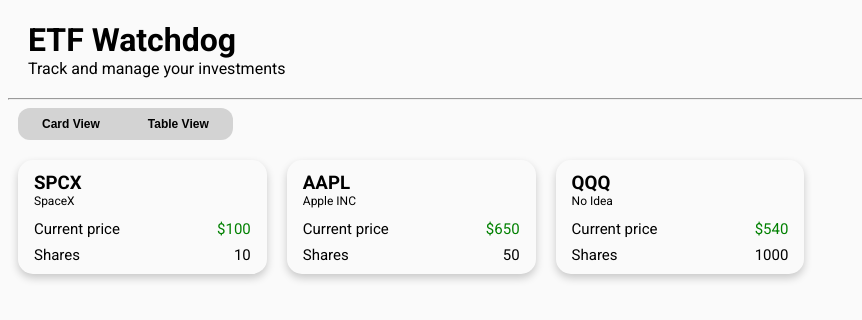
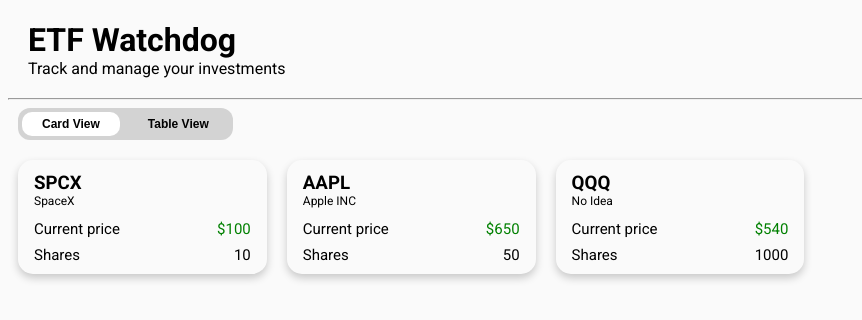
Before and after one commit to tiefaul/etf-watchdog-api, a SvelteKit app in the folder frontend/: page / in a window 1280 px wide. Shown: the top 320 px of the page, without its empty margins (0-862 px from the left). Built offline with nearby package versions, Linux system fonts and the light colour scheme; a web font is replaced by a local one.

Commit message:
Got the active state to stay on the card view and table view buttons

```diff
--- a/frontend/src/routes/+page.svelte
+++ b/frontend/src/routes/+page.svelte
@@ -1,12 +1,12 @@
 <script lang='ts'>
   import { Card } from '$lib/components';
   let { data } = $props();
-  let card = $state(true)
+  let card = $state(true);
 </script>
 
 <div class="switch-container">
-  <button onclick={() => card = true}>Card View</button>
-  <button onclick={() => card = false}>Table View</button>
+  <button class="switch-container-button {card ? 'switch-container-button-active' : 'switch-container-button'}" onclick={() => card = true}>Card View</button>
+  <button class="switch-container-button {card ? 'switch-container-button' : 'switch-container-button-active'}" onclick={() => card = false}>Table View</button>
 </div>
 
 {#if card}
@@ -60,7 +60,7 @@
     flex-wrap: wrap;
   }
 
-  .switch-container button {
+  .switch-container-button {
     border: none;
     background: none;
     padding: 5px 20px;
@@ -73,7 +73,17 @@
     cursor: pointer;
   }
 
-  .switch-container button:focus {
+  .switch-container-button-active {
+    border: none;
+    background: none;
+    padding: 5px 20px;
+    text-align: center;
+    font-weight: bold;
+    display: inline-block;
+    font-size: 12px;
+    margin: 4px 4px 4px 4px;
+    transition-duration: 0.4s;
+    cursor: pointer;
     background-color: white;
     border-radius: 10px;
   }
```
